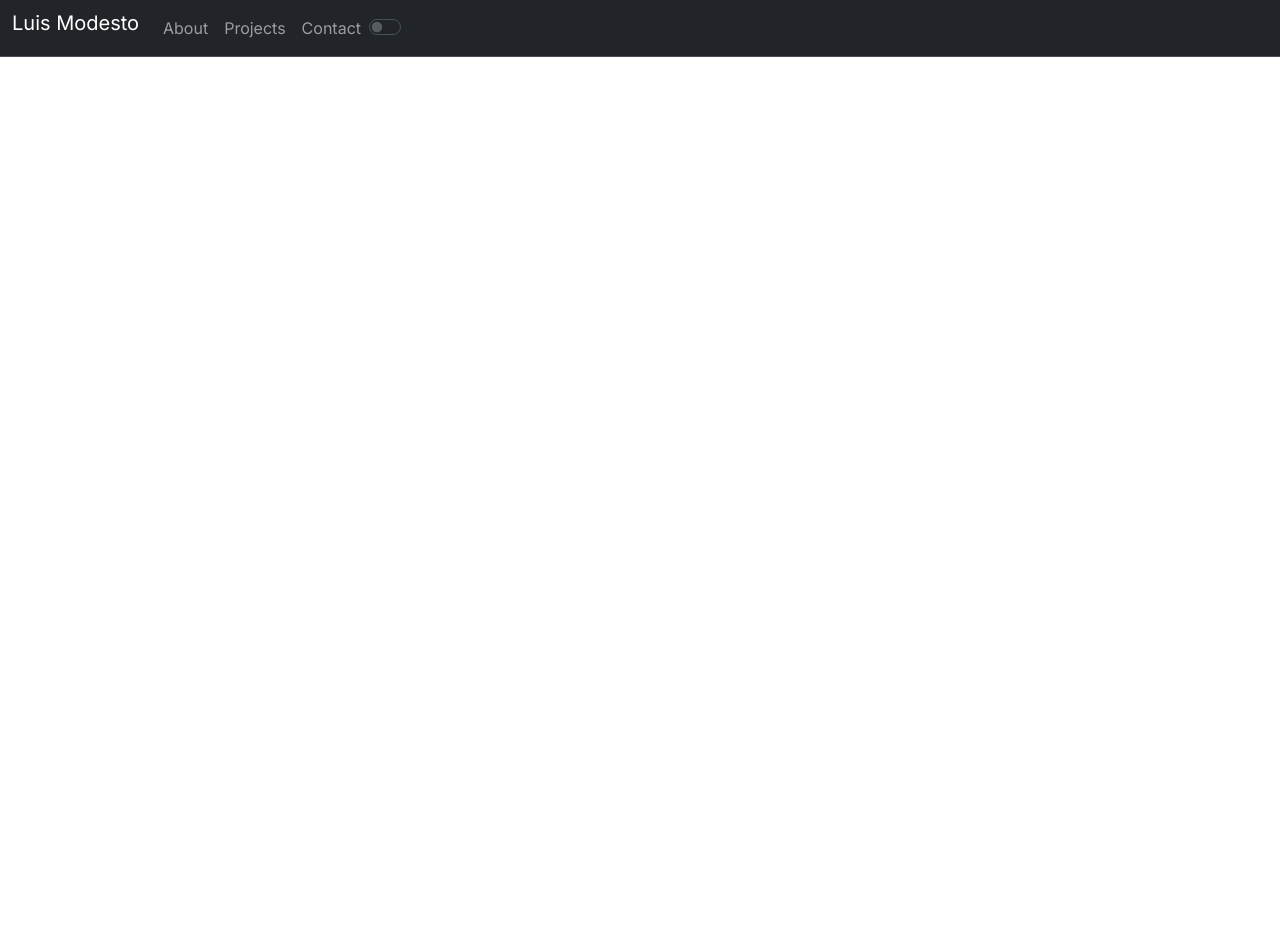
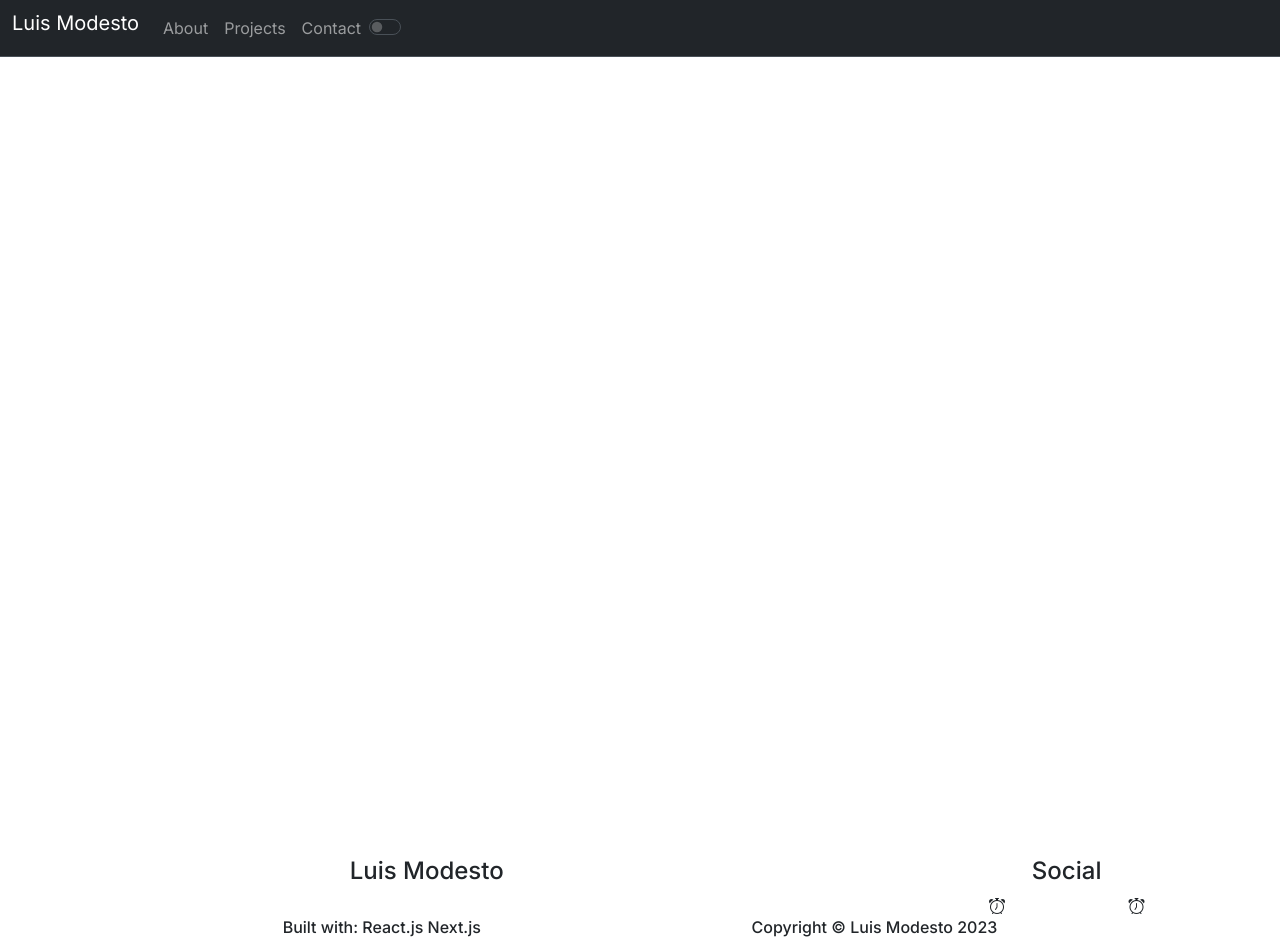
Before and after one commit to RepellantHail/RepellantHail.github.io, a Next.js app: page / in a window 1280 px wide. Before the commit the page ends 857 px from the top, so only its background shows below. Built offline with nearby package versions, Linux system fonts and the light colour scheme.

Commit message:
Footer w icons added

```diff
--- a/package.json
+++ b/package.json
@@ -10,6 +10,7 @@
   },
   "dependencies": {
     "bootstrap": "^5.3.2",
+    "bootstrap-icons": "^1.11.2",
     "next": "14.0.3",
     "react": "^18",
     "react-dom": "^18"
--- /dev/null
+++ b/src/app/Footer.js
@@ -0,0 +1,24 @@
+export default function Footer() {
+    return (
+        <div className="container-fluid text-center">
+            <div className="row">
+                <div className="col-8">
+                    <h4>Luis Modesto</h4>
+                </div>
+                <div className="col-4">
+                    <h4>Social</h4>
+                    <div className="d-flex justify-content-evenly">
+                        <i class="bi-alarm"></i>
+                        <i class="bi-alarm"></i>
+                    </div>
+                </div>
+            </div>
+            <div className="row">
+                <div className="col d-flex justify-content-evenly">
+                    <h6>Built with: React.js  Next.js </h6>
+                    <h6>Copyright © Luis Modesto 2023 </h6>
+                </div>
+            </div>
+        </div>
+    );
+  }
--- a/src/app/layout.js
+++ b/src/app/layout.js
@@ -1,7 +1,9 @@
 import { Inter } from 'next/font/google'
 import './globals.css'
 import 'bootstrap/dist/css/bootstrap.css'
+import 'bootstrap-icons/font/bootstrap-icons.css';
 import Navbar from './Navbar';
+import Footer from './Footer'
 
 const inter = Inter({ subsets: ['latin'] })
 
@@ -16,6 +18,7 @@ export default function RootLayout({ children }) {
       <body className={inter.className}>
         <Navbar></Navbar>
         {children}
+        <Footer></Footer>
       </body>
     </html>
   )
```
Also changed, not shown: 1 other file (tests, documents, lock files or other folders).
